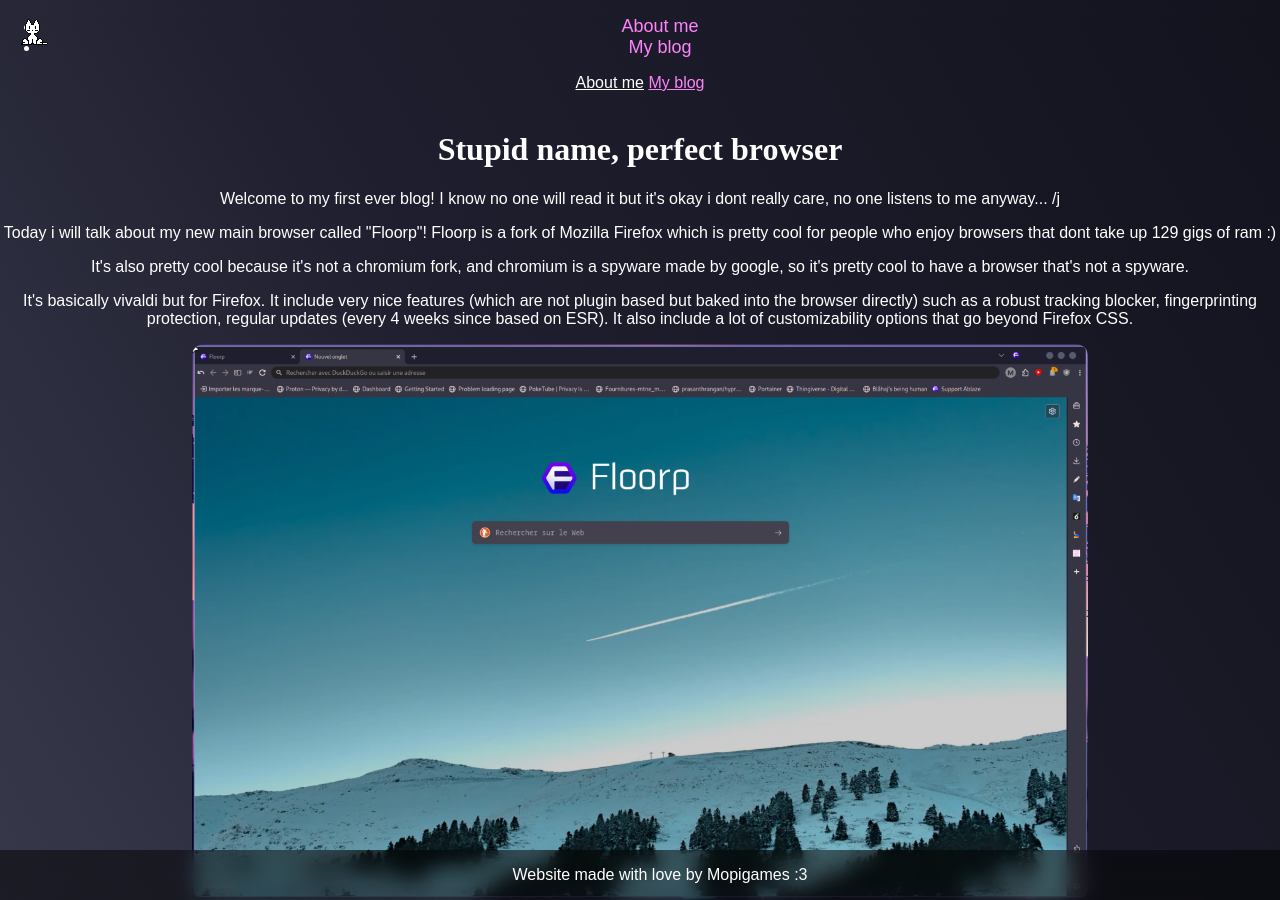
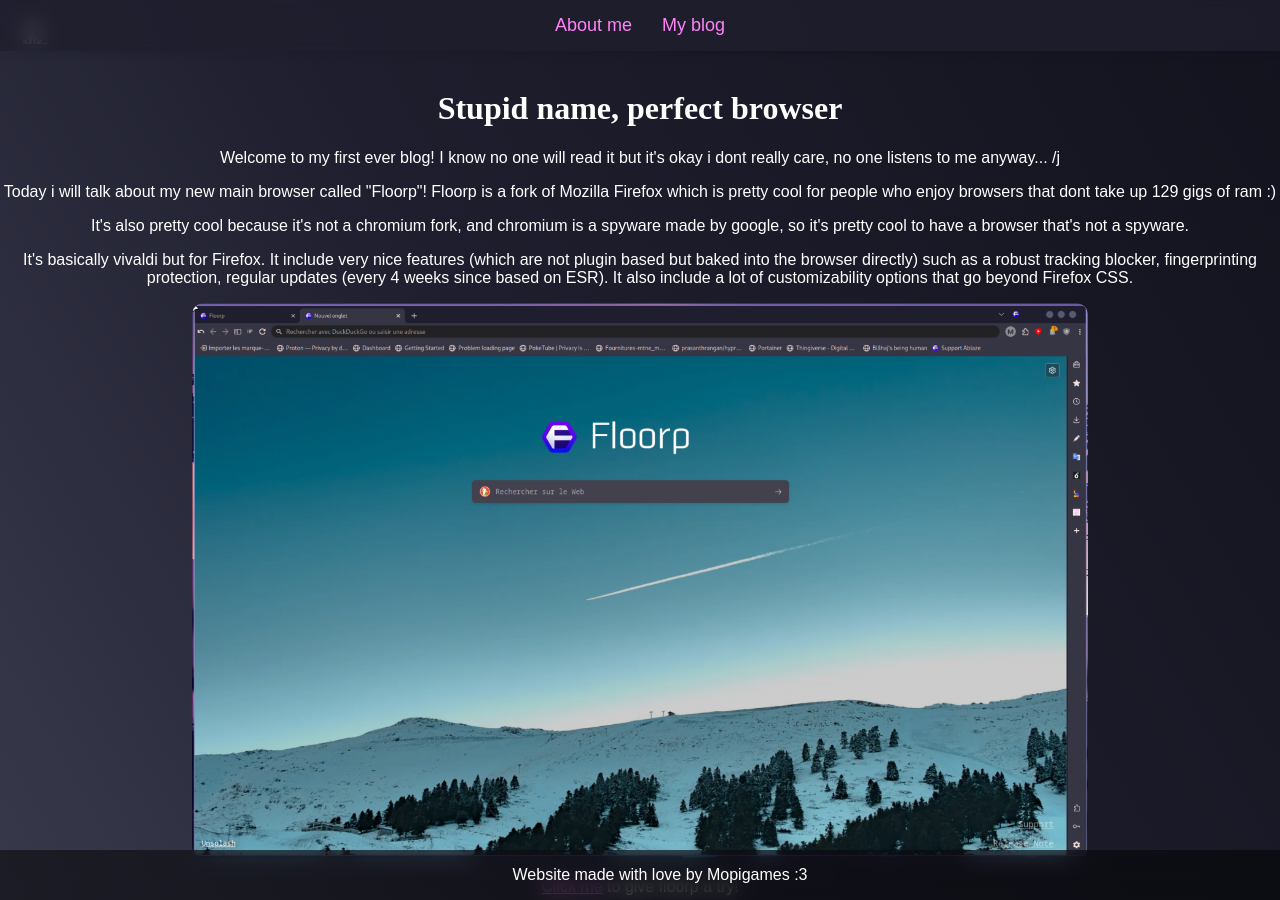
Before and after one commit to MopigamesYT/website, a Jekyll site: the page built from blog/stupid-name-perfect-browser.html, in a window 1280 px wide and 900 px high. Built offline with Jekyll 4.4.1, drawn with Linux system fonts in a browser that asks for light colours.

Commit message:
Update navigation menu in defaultmopi.html and blog.html

```diff
--- a/_layouts/defaultmopi.html
+++ b/_layouts/defaultmopi.html
@@ -25,12 +25,6 @@
 
 <body>
   <div class="container>
-    <nav class="navbar">
-      <ul>
-        <li><a href="/" class="nav-link">About me</a></li>
-        <li><a href="/blog" class="nav-link">My blog</a></li>
-      </ul>
-    </nav>
   {{ content }}
   <div id="footer" class="footer">
     Website made with love by Mopigames :3
--- a/blog.html
+++ b/blog.html
@@ -3,6 +3,12 @@
 title: Mopi's cute blog (uwu)
 description: This is my blog page!!1 whoa
 ---
+<nav class="navbar">
+    <ul>
+      <li><a href="/" class="nav-link">About me</a></li>
+      <li><a href="/blog" class="nav-link">My blog</a></li>
+    </ul>
+  </nav>
     <br>
     <div class="boxes-container">
         <div class="boxes">
--- a/blog/jawbreaker.html
+++ b/blog/jawbreaker.html
@@ -4,6 +4,12 @@
 description: Haiii, quick blog just to tell you i beat the geometry dash level Jawbreaker :3
 ---
     <link href="assets/icon.webp">
+    <nav class="navbar">
+        <ul>
+          <li><a href="/" class="nav-link">About me</a></li>
+          <li><a href="/blog" class="nav-link">My blog</a></li>
+        </ul>
+      </nav>
     <br>
     <h1 style="font-family: _i_love_glitterregular;">Jawbreaker</h1>
     <p>Haiii, quick blog just to tell you i beat the geometry dash level Jawbreaker :3 here's my completed run:</p>
--- a/blog/stupid-name-perfect-browser.html
+++ b/blog/stupid-name-perfect-browser.html
@@ -4,7 +4,12 @@
 description: Today i will talk about my new main browser called "Floorp"! Floorp is a fork of Mozilla Firefox which is pretty cool for people who enjoy browsers that dont take up 129 gigs of ram :)
 ---
     <link href="assets/icon.webp">
-    <div class="menu"><a href="../" style="color: white">About me</a> <a href="/blog">My blog</a></div>
+    <nav class="navbar">
+        <ul>
+          <li><a href="/" class="nav-link">About me</a></li>
+          <li><a href="/blog" class="nav-link">My blog</a></li>
+        </ul>
+      </nav>
     <br>
     <h1 style="font-family: _i_love_glitterregular;">Stupid name, perfect browser</h1>
     <p>Welcome to my first ever blog! I know no one will read it but it's okay i dont really care, no one listens to me
```
Also changed, not shown: index.html (+6 -1 lines).
